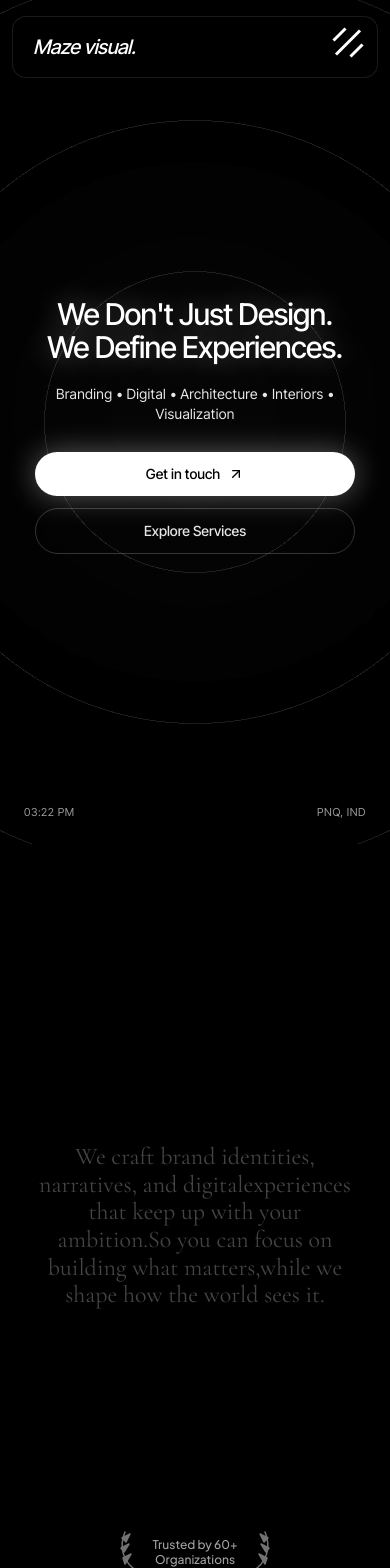
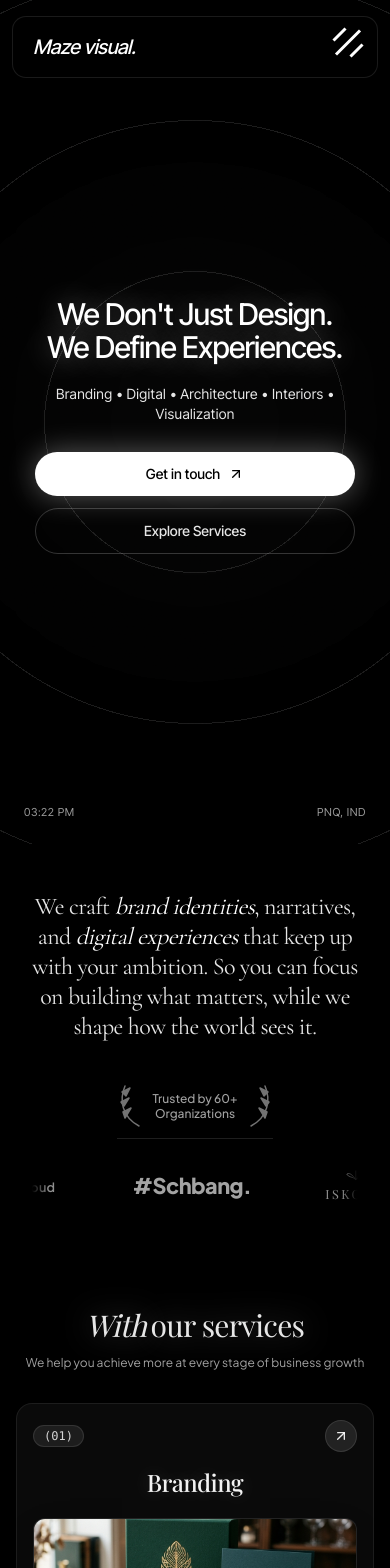
Before and after one commit to sandeshdulawat/mazevisual, a Next.js app: page / in a window 390 px wide. Shown: the top 1568 px of the page. Built offline with nearby package versions, Linux system fonts and the light colour scheme; a web font is replaced by a local one.

Commit message:
optimize mobile section padding and gaps, simplify about section scroll animation

```diff
--- a/src/components/AboutSection.tsx
+++ b/src/components/AboutSection.tsx
@@ -1,11 +1,7 @@
 "use client";
 
-import React, { useRef } from "react";
-import gsap from "gsap";
-import { ScrollTrigger } from "gsap/ScrollTrigger";
-import { useGSAP } from "@gsap/react";
-
-gsap.registerPlugin(ScrollTrigger);
+import React from "react";
+import { motion } from "framer-motion";
 
 const LeftBranch = () => (
   <svg width="24" height="48" viewBox="0 0 24 48" fill="none" stroke="currentColor" strokeWidth="1.5" strokeLinecap="round" strokeLinejoin="round" className="text-neutral-500">
@@ -26,29 +22,6 @@ const RightBranch = () => (
 );
 
 export default function AboutSection() {
-  const containerRef = useRef<HTMLElement>(null);
-
-  useGSAP(() => {
-    const tl = gsap.timeline({
-      scrollTrigger: {
-        trigger: containerRef.current,
-        pin: true,
-        start: "top top",
-        end: "+=150%",
-        scrub: 1,
-      }
-    });
-
-    tl.to(".reveal-word", {
-      color: "#e5e5e5",
-      stagger: 0.1,
-    })
-      // This empty tween adds a "hold" at the end of the animation
-      // so the text stays fully highlighted for a moment before unpinning!
-      .to({}, { duration: 0.5 });
-
-  }, { scope: containerRef });
-
   const brandLogos = [
     <div key="1" className="flex items-center text-xl font-bold tracking-widest text-white/70">
       SUGAR BAE
@@ -78,24 +51,23 @@ export default function AboutSection() {
   ];
 
   return (
-    <section ref={containerRef} className="relative w-full min-h-screen bg-black py-24 md:py-32 flex flex-col items-center justify-center px-6 overflow-hidden">
+    <section className="relative w-full bg-black py-12 sm:py-16 md:py-28 flex flex-col items-center justify-center px-4 sm:px-6 overflow-hidden">
+      {/* Main Text with simple fade-in */}
+      <motion.div
+        initial={{ opacity: 0, y: 20 }}
+        whileInView={{ opacity: 1, y: 0 }}
+        viewport={{ once: true, margin: "-60px" }}
+        transition={{ duration: 0.7, ease: "easeOut" }}
+        className="relative z-10 max-w-5xl text-center mb-10 sm:mb-14 md:mb-20 px-2"
+      >
+        <p className="font-cormorant text-2xl sm:text-3xl md:text-5xl lg:text-[54px] text-neutral-200 leading-[1.25] md:leading-[1.18] font-normal tracking-tight">
+          We craft <span className="text-white italic">brand identities</span>, narratives, and <span className="text-white italic">digital experiences</span> that keep up with your ambition.<br className="hidden sm:block" />{" "}
+          So you can focus on building what matters, while we shape how the world sees it.
+        </p>
+      </motion.div>
 
-      {/* Main Text */}
-      <div className="relative z-10 max-w-7xl text-center mb-20 md:mb-32 px-2">
-        <p className="font-cormorant text-2xl sm:text-3xl md:text-5xl lg:text-6xl text-[#444] leading-[1.15] md:leading-[1.1] font-normal">
-          <span className="reveal-word">We</span> <span className="reveal-word">craft</span> <span className="reveal-word">brand</span> <span className="reveal-word">identities,</span> <span className="reveal-word">narratives,</span> <span className="reveal-word">and</span> <span className="reveal-word">digital</span><br className="hidden md:block" />
-          <span className="reveal-word">experiences</span> <span className="reveal-word">that</span> <span className="reveal-word">keep</span> <span className="reveal-word">up</span> <span className="reveal-word">with</span> <span className="reveal-word">your</span> <span className="reveal-word">ambition.</span><br className="hidden md:block" />
-          <span className="reveal-word">So</span> <span className="reveal-word">you</span> <span className="reveal-word">can</span> <span className="reveal-word">focus</span> <span className="reveal-word">on</span> <span className="reveal-word">building</span> <span className="reveal-word">what</span> <span className="reveal-word">matters,</span><br className="hidden md:block" />
-          <span className="reveal-word">while</span> <span className="reveal-word">we</span> <span className="reveal-word">shape</span> <span className="reveal-word">how</span> <span className="reveal-word">the</span>{" "}
-          <span className="reveal-word">world</span>{" "}
-          <span className="reveal-word">sees</span>{" "}
-          <span className="reveal-word">it.</span>
-        </p>
-      </div>
-
-      {/* Bottom Marquee Area */}
-      <div className="absolute bottom-6 md:bottom-12 left-0 w-full flex flex-col md:flex-row items-center z-10 max-w-screen-2xl mx-auto px-4 md:px-12 gap-3 md:gap-0">
-
+      {/* Marquee Area */}
+      <div className="w-full flex flex-col md:flex-row items-center z-10 max-w-screen-2xl mx-auto px-4 md:px-12 gap-3 md:gap-0">
         {/* Static Left Part: Trusted By */}
         <div className="flex items-center gap-3 md:gap-4 pr-0 md:pr-8 border-b md:border-b-0 md:border-r border-neutral-800/80 pb-2 md:pb-0 shrink-0 bg-black/80 backdrop-blur-sm z-20">
           <LeftBranch />
@@ -109,7 +81,6 @@ export default function AboutSection() {
         {/* Marquee Right Part */}
         <div className="w-full flex-1 overflow-hidden relative flex items-center md:ml-8" style={{ maskImage: 'linear-gradient(to right, transparent, black 5%, black 95%, transparent)' }}>
           <div className="animate-marquee-left flex items-center gap-16 md:gap-24 py-2 md:py-4 pr-16 md:pr-24 mix-blend-screen opacity-80">
-            {/* Render 3 identical sets to ensure infinite seamless scrolling */}
             {[...brandLogos, ...brandLogos, ...brandLogos].map((logo, index) => (
               <div key={index} className="flex-shrink-0 grayscale scale-90 md:scale-100">
                 {logo}
--- a/src/components/FeaturedWork.tsx
+++ b/src/components/FeaturedWork.tsx
@@ -41,7 +41,7 @@ const marqueeProjects = [...featuredProjects, ...featuredProjects];
 
 export default function FeaturedWork() {
   return (
-    <section className="w-full bg-black text-[#f4f4f4] py-20 md:py-32 overflow-hidden flex flex-col items-center">
+    <section className="w-full bg-black text-[#f4f4f4] py-12 md:py-28 overflow-hidden flex flex-col items-center">
       <style dangerouslySetInnerHTML={{
         __html: `
         @keyframes marquee {
@@ -60,14 +60,14 @@ export default function FeaturedWork() {
       `}} />
 
       {/* Header Container */}
-      <div className="w-full max-w-[1200px] px-4 md:px-8 mx-auto mb-16 md:mb-20">
+      <div className="w-full max-w-[1200px] px-4 md:px-8 mx-auto mb-8 md:mb-20">
 
         {/* Main Title & Description */}
-        <div className="mb-12 md:mb-16">
-          <h2 className="text-5xl md:text-7xl lg:text-[80px] font-medium tracking-tight text-white mb-6">
+        <div className="mb-6 md:mb-16">
+          <h2 className="text-3xl sm:text-5xl md:text-7xl lg:text-[80px] font-medium tracking-tight text-white mb-3 md:mb-6">
             <span className="font-serif-custom italic">Featured</span> <span className="font-serif-custom">work</span>
           </h2>
-          <p className="text-neutral-400 text-lg md:text-xl max-w-lg leading-relaxed font-sans font-medium">
+          <p className="text-neutral-400 text-sm sm:text-base md:text-xl max-w-lg leading-relaxed font-sans font-medium">
             A curated selection of digital experiences, products and identities crafted for ambitious brands.
           </p>
         </div>
--- a/src/components/Footer.tsx
+++ b/src/components/Footer.tsx
@@ -5,8 +5,8 @@ import { ArrowUpRight } from "lucide-react";
 
 export default function Footer() {
   return (
-    <footer className="w-full bg-neutral-950 text-white mt-16">
-      <div className="max-w-[1300px] mx-auto px-[10px] py-16">
+    <footer className="w-full bg-neutral-950 text-white mt-8 md:mt-16">
+      <div className="max-w-[1300px] mx-auto px-[10px] py-10 md:py-16">
         <div className="flex flex-col md:flex-row justify-between items-start md:items-center gap-8 pb-12 border-b border-neutral-800">
           <div>
             <div className="filter invert">
--- a/src/components/ServicesList.tsx
+++ b/src/components/ServicesList.tsx
@@ -8,9 +8,9 @@ import { servicesData } from "@/data/services";
 
 export default function ServicesList() {
   return (
-    <div className="w-full max-w-7xl mx-auto px-4 py-16 md:py-20 text-white font-sans relative z-20">
+    <div className="w-full max-w-7xl mx-auto px-4 py-10 md:py-20 text-white font-sans relative z-20">
       {/* Header Section */}
-      <div className="flex flex-col items-center justify-center text-center mb-12 md:mb-24">
+      <div className="flex flex-col items-center justify-center text-center mb-8 md:mb-20">
         <h2 className="text-3xl sm:text-4xl md:text-5xl lg:text-6xl tracking-tight mb-3 md:mb-4">
           <span className="font-serif-custom italic text-white/90 drop-shadow-[0_0_15px_rgba(255,255,255,0.3)]">With</span>{" "}
           <span className="font-serif-custom text-white/90 drop-shadow-[0_0_15px_rgba(255,255,255,0.3)]">our services</span>
--- a/src/components/StatsSection.tsx
+++ b/src/components/StatsSection.tsx
@@ -23,7 +23,7 @@ const stats = [
 
 export default function StatsSection() {
   return (
-    <section className="w-full bg-black flex justify-center">
+    <section className="w-full bg-black flex justify-center py-4 md:py-8">
       <div className="w-full max-w-5xl px-6 md:px-8 flex flex-col">
         {stats.map((stat, index) => (
           <motion.div
@@ -32,11 +32,11 @@ export default function StatsSection() {
             viewport={{ once: true, margin: "-100px" }}
             transition={{ duration: 0.6, delay: index * 0.1 }}
             key={index}
-            className={`flex flex-col md:flex-row items-start md:items-center py-12 md:py-16 ${index !== stats.length - 1 ? "border-b border-white/[0.08]" : ""
+            className={`flex flex-col md:flex-row items-start md:items-center py-8 md:py-16 ${index !== stats.length - 1 ? "border-b border-white/[0.08]" : ""
               }`}
           >
             {/* Number Column */}
-            <div className="w-full md:w-[45%] flex justify-start md:justify-end md:pr-16 shrink-0 mb-6 md:mb-0">
+            <div className="w-full md:w-[45%] flex justify-start md:justify-end md:pr-16 shrink-0 mb-3 md:mb-0">
               <span className="text-[64px] md:text-[85px] lg:text-[95px] font-serif-custom text-[#e0e0e0] leading-none tracking-tight">
                 {stat.number}
               </span>
--- a/src/components/TeamSection.tsx
+++ b/src/components/TeamSection.tsx
@@ -5,9 +5,9 @@ import { motion } from "framer-motion";
 
 export default function TeamSection() {
   return (
-    <section className="w-full bg-black py-24 md:py-32 flex flex-col items-center overflow-hidden">
+    <section className="w-full bg-black py-12 md:py-28 flex flex-col items-center overflow-hidden">
       {/* Header */}
-      <div className="text-center mb-16 md:mb-24 px-4">
+      <div className="text-center mb-8 md:mb-20 px-4">
         <h2 className="text-4xl md:text-5xl lg:text-[56px] font-medium tracking-tight text-white mb-4 drop-shadow-[0_0_15px_rgba(255,255,255,0.3)]">
           <span className="font-serif-custom italic">Get</span> <span className="font-serif-custom">in touch with us</span>
         </h2>
--- a/src/components/Testimonials.tsx
+++ b/src/components/Testimonials.tsx
@@ -60,12 +60,11 @@ export default function Testimonials() {
   };
 
   return (
-    <section className="w-full bg-black py-32 md:py32 overflow-hidden relative">
+    <section className="w-full bg-black py-12 md:py-28 overflow-hidden relative">
       <div className="w-full mx-auto px-4 flex flex-col items-center">
 
         {/* Header */}
-        {/* Header - Hidden to match exact screenshot which only shows the carousel itself, but I'll leave it in case it's just scrolled down. Wait, the screenshot doesn't show the header, just the carousel and pagination. I'll keep the header. */}
-        <div className="text-center mb-10 md:mb-14">
+        <div className="text-center mb-6 md:mb-14">
           <h2 className="text-3xl md:text-4xl lg:text-[48px] font-medium tracking-tight text-white mb-3 drop-shadow-[0_0_15px_rgba(255,255,255,0.3)]">
             Hear <span className="font-serif-custom italic text-white/90">from</span> our partners
           </h2>
```
